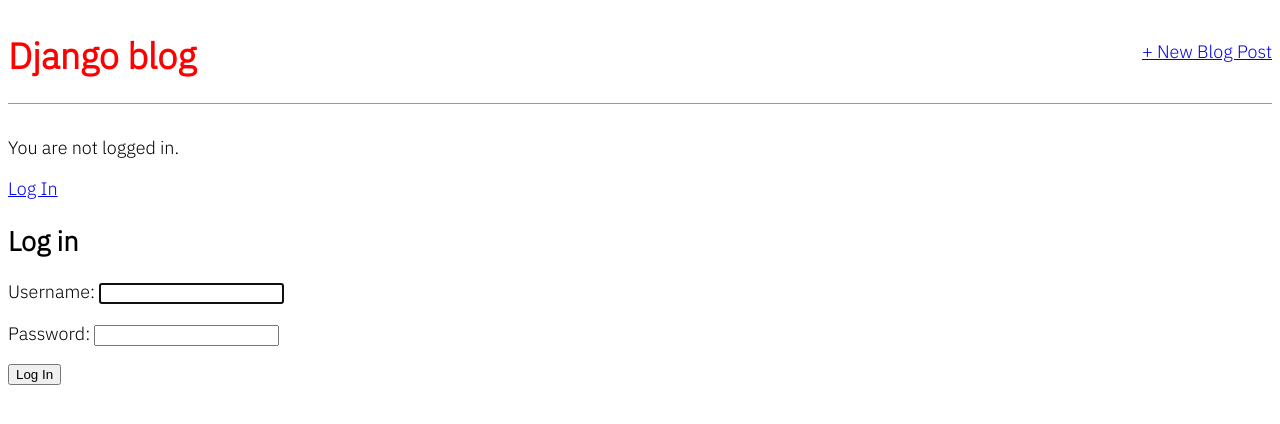
After one commit to CCWebb14/django-blog, a Django app: page /accounts/login/ in a window 1280 px wide. The commit adds this page. Shown: the top 424 px of the page. Run offline with Django 4.2, Linux system fonts and the light colour scheme.

Commit message:
added login page and functionality, login/logout redirects in settings

```diff
--- a/config/settings.py
+++ b/config/settings.py
@@ -123,3 +123,7 @@
 # https://docs.djangoproject.com/en/4.0/ref/settings/#default-auto-field
 
 DEFAULT_AUTO_FIELD = 'django.db.models.BigAutoField'
+
+# Login redirect
+LOGIN_REDIRECT_URL = 'home'
+LOGOUT_REDIRECT_URL = 'home'
--- a/config/urls.py
+++ b/config/urls.py
@@ -18,5 +18,6 @@
 
 urlpatterns = [
     path('admin/', admin.site.urls),
+    path('accounts/', include('django.contrib.auth.urls')),
     path('', include('blog.urls')),
 ]
--- a/templates/base.html
+++ b/templates/base.html
@@ -18,6 +18,13 @@
 					<a href="{% url 'post_new' %}">+ New Blog Post</a>
 				</div>
 			</header>
+			{% if user.is_authenticated %}
+				<p>Hi {{ user.username }}</p>
+				<p><a href="{% url 'logout' %}">Log Out</a></p>
+			{% else %}
+				<p>You are not logged in.</p>
+				<a href="{% url 'login' %}">Log In</a>
+			{% endif %}
 			{% block content %}
 			{% endblock content %}
 		</div>
--- /dev/null
+++ b/templates/registration/login.html
@@ -0,0 +1,12 @@
+<!-- templates/registration/login.html -->
+
+{% extends "base.html" %}
+
+{% block content %}
+  <h2>Log in</h2>
+  <form method="post">
+    {% csrf_token %}
+    {{ form.as_p}}
+    <button type="submit">Log In</button>
+  </form>
+{% endblock content %}
```
